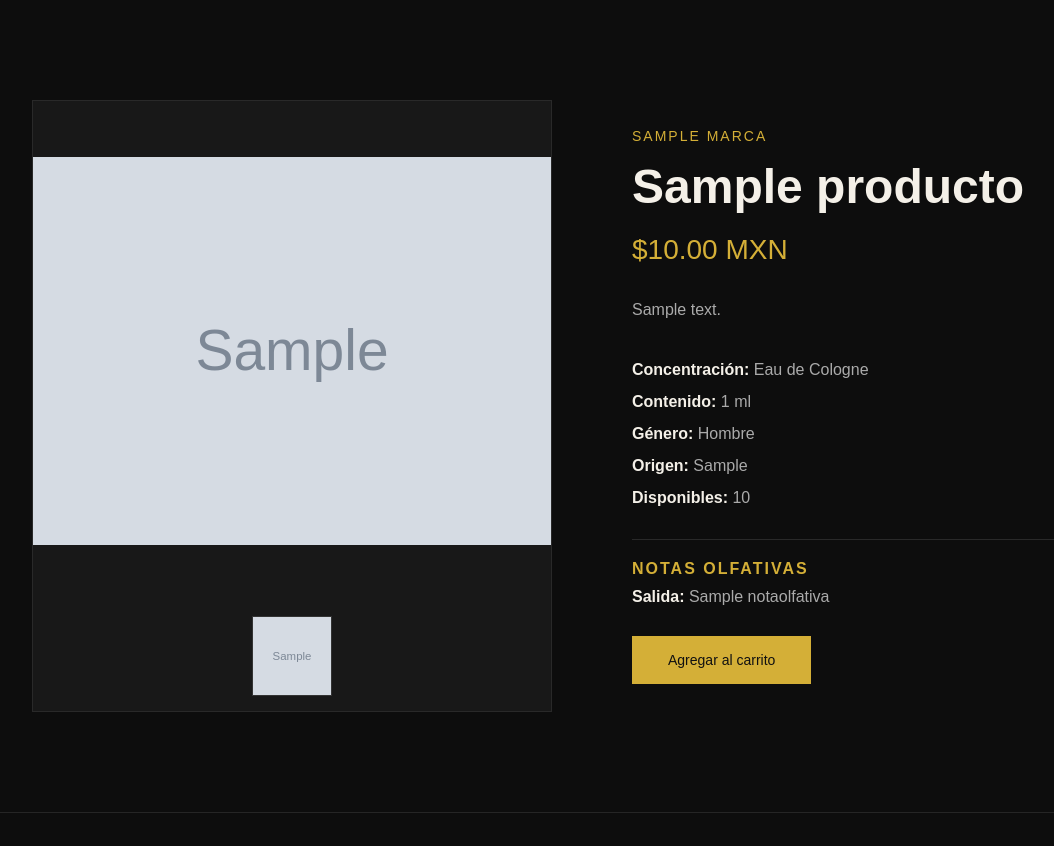
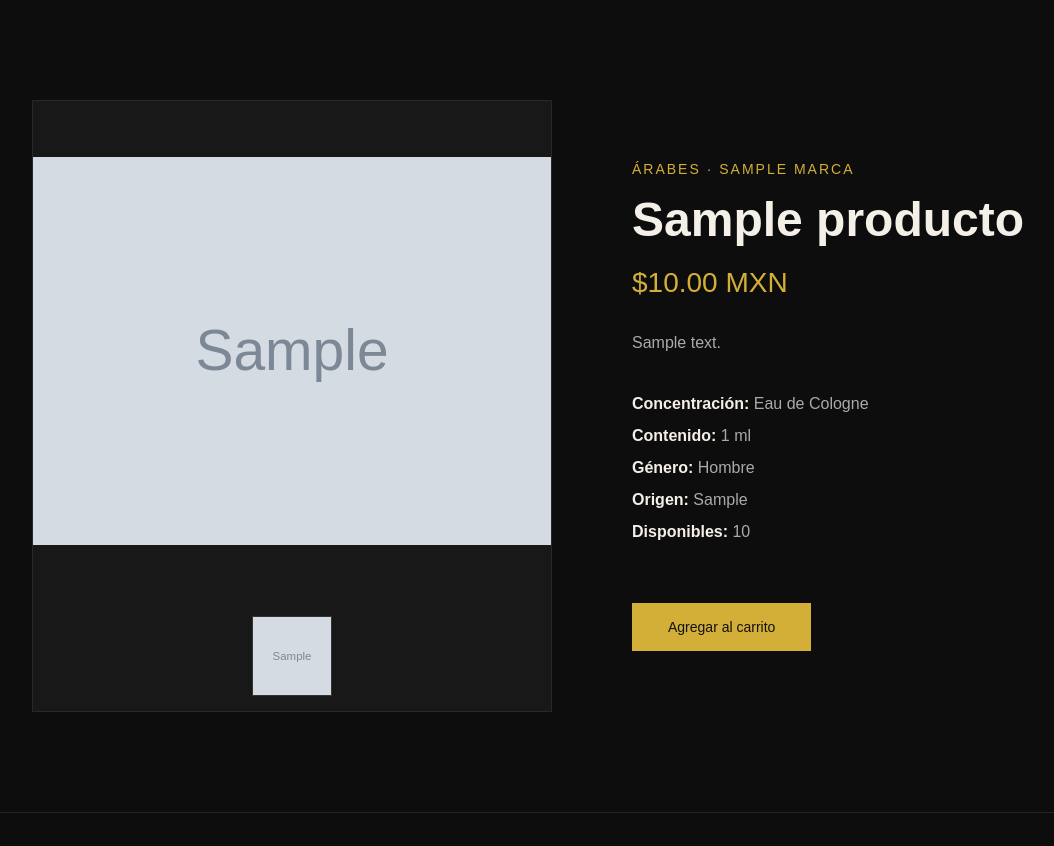
Before and after one commit to Vikey471/Perfumundo, a Django app: a page that uses tienda/templates/tienda/detalle_producto.html in a window 1280 px wide. Shown: the part 80-926 px from the top of the page, without its empty margins (48-1102 px from the left). Run offline with Django 5.2, Linux system fonts and the light colour scheme; tables that the repository leaves empty hold one stand-in row (values such as "Sample post"); grey boxes marked "Sample" are stand-in pictures.

Commit message:
Categorías Árabes, Diseñador y Nicho; quitar notas olfativas
- Marca.categoria agrupa las casas árabes, diseñadores y marcas nicho
- Se eliminan NotaOlfativa y ProductoNota: la info va en la descripción
- Catálogo: pestañas por categoría y la marca como subcategoría
- Inicio enlaza a las tres categorías principales
- Admin muestra y filtra por categoría

Co-Authored-By: Claude Opus 5.5 <noreply@anthropic.com>

```diff
--- a/tienda/models.py
+++ b/tienda/models.py
@@ -17,13 +17,25 @@ def _slug_unico(instancia, texto):
 
 
 class Marca(models.Model):
+    """Casa árabe, diseñador o marca nicho (subcategoría del catálogo)."""
+
+    class Categoria(models.TextChoices):
+        ARABE = 'arabe', 'Árabes'
+        DISENADOR = 'disenador', 'Diseñador'
+        NICHO = 'nicho', 'Nicho'
+
     nombre = models.CharField(max_length=100, unique=True)
+    categoria = models.CharField(
+        max_length=20,
+        choices=Categoria.choices,
+        db_index=True
+    )
     slug = models.SlugField(max_length=120, unique=True, blank=True)
     pais_origen = models.CharField(max_length=60, blank=True)
     descripcion = models.TextField(blank=True)
 
     class Meta:
-        ordering = ['nombre']
+        ordering = ['categoria', 'nombre']
         verbose_name = 'marca'
         verbose_name_plural = 'marcas'
 
@@ -34,18 +46,6 @@ class Marca(models.Model):
         if not self.slug:
             self.slug = _slug_unico(self, self.nombre)
         super().save(*args, **kwargs)
-
-
-class NotaOlfativa(models.Model):
-    nombre = models.CharField(max_length=60, unique=True)
-
-    class Meta:
-        ordering = ['nombre']
-        verbose_name = 'nota olfativa'
-        verbose_name_plural = 'notas olfativas'
-
-    def __str__(self):
-        return self.nombre
 
 
 class Producto(models.Model):
@@ -68,7 +68,9 @@ class Producto(models.Model):
         on_delete=models.PROTECT,
         related_name='productos'
     )
-    descripcion = models.TextField()
+    descripcion = models.TextField(
+        help_text='Descripción breve del perfume (acordes, notas y estilo).'
+    )
 
     concentracion = models.CharField(
         max_length=10,
@@ -87,13 +89,6 @@ class Producto(models.Model):
         validators=[MinValueValidator(0)]
     )
     stock = models.PositiveIntegerField(default=0)
-
-    notas = models.ManyToManyField(
-        NotaOlfativa,
-        through='ProductoNota',
-        related_name='productos',
-        blank=True
-    )
 
     imagen = models.ImageField(
         'imagen principal',
@@ -135,42 +130,6 @@ class Producto(models.Model):
     def disponible(self):
         return self.activo and self.stock > 0
 
-    def notas_por_tipo(self):
-        """Devuelve {'Salida': [...], 'Corazón': [...], 'Fondo': [...]}."""
-        grupos = {etiqueta: [] for _, etiqueta in ProductoNota.Tipo.choices}
-        for pn in self.producto_notas.all():
-            grupos[pn.get_tipo_display()].append(pn.nota.nombre)
-        return {k: v for k, v in grupos.items() if v}
-
-
-class ProductoNota(models.Model):
-
-    class Tipo(models.TextChoices):
-        SALIDA = 'salida', 'Salida'
-        CORAZON = 'corazon', 'Corazón'
-        FONDO = 'fondo', 'Fondo'
-
-    producto = models.ForeignKey(
-        Producto,
-        on_delete=models.CASCADE,
-        related_name='producto_notas'
-    )
-    nota = models.ForeignKey(NotaOlfativa, on_delete=models.PROTECT)
-    tipo = models.CharField(max_length=10, choices=Tipo.choices)
-
-    class Meta:
-        verbose_name = 'nota del producto'
-        verbose_name_plural = 'notas del producto'
-        constraints = [
-            models.UniqueConstraint(
-                fields=['producto', 'nota', 'tipo'],
-                name='nota_unica_por_tipo'
-            ),
-        ]
-
-    def __str__(self):
-        return f'{self.nota} ({self.get_tipo_display()})'
-
 
 class ImagenProducto(models.Model):
     producto = models.ForeignKey(
--- a/tienda/static/tienda/css/estilos.css
+++ b/tienda/static/tienda/css/estilos.css
@@ -780,18 +780,13 @@ footer p {
     color: #aaa;
 }
 
-.product-notes {
-    border-top: 1px solid #292929;
-    padding-top: 20px;
-    color: #aaa;
+.product-detail-info .product-brand a {
+    color: inherit;
+    text-decoration: none;
 }
 
-.product-notes h2 {
-    font-size: 16px;
-    letter-spacing: 2px;
-    text-transform: uppercase;
-    color: #d4af37;
-    margin-bottom: 10px;
+.product-detail-info .product-brand a:hover {
+    text-decoration: underline;
 }
 
 .product-detail-image {
--- a/tienda/templates/tienda/detalle_producto.html
+++ b/tienda/templates/tienda/detalle_producto.html
@@ -72,7 +72,9 @@
             <div class="product-detail-info">
 
                 <p class="product-brand">
-                    {{ producto.marca.nombre }}
+                    <a href="{% url 'catalogo' %}?categoria={{ producto.marca.categoria }}">{{ producto.marca.get_categoria_display }}</a>
+                    ·
+                    <a href="{% url 'catalogo' %}?categoria={{ producto.marca.categoria }}&marca={{ producto.marca.slug }}">{{ producto.marca.nombre }}</a>
                 </p>
 
                 <h1>
@@ -84,7 +86,7 @@
                 </p>
 
                 <p class="product-description">
-                    {{ producto.descripcion }}
+                    {{ producto.descripcion|linebreaksbr }}
                 </p>
 
                 <ul class="product-specs">
@@ -96,18 +98,6 @@
                     {% endif %}
                     <li><strong>Disponibles:</strong> {{ producto.stock }}</li>
                 </ul>
-
-                {% if notas %}
-                    <div class="product-notes">
-                        <h2>Notas olfativas</h2>
-                        {% for tipo, lista in notas.items %}
-                            <p>
-                                <strong>{{ tipo }}:</strong>
-                                {{ lista|join:", " }}
-                            </p>
-                        {% endfor %}
-                    </div>
-                {% endif %}
 
                 {% if producto.stock > 0 %}
                     <form action="{% url 'agregar_carrito' producto.id %}" method="POST">
--- a/tienda/views.py
+++ b/tienda/views.py
@@ -20,19 +20,27 @@ def inicio(request):
 
 
 def catalogo(request):
+    categoria = request.GET.get('categoria') or None
+    marca = request.GET.get('marca') or None
     genero = request.GET.get('genero') or None
-    marca = request.GET.get('marca') or None
     concentracion = request.GET.get('concentracion') or None
 
     productos = Producto.objects.filter(activo=True).select_related('marca')
+    marcas = Marca.objects.filter(productos__activo=True).distinct()
+
+    if categoria in Marca.Categoria.values:
+        productos = productos.filter(marca__categoria=categoria)
+        marcas = marcas.filter(categoria=categoria)
+    else:
+        categoria = None
+
+    if marca:
+        productos = productos.filter(marca__slug=marca)
 
     if genero in Producto.Genero.values:
         productos = productos.filter(genero=genero)
     else:
         genero = None
-
-    if marca:
-        productos = productos.filter(marca__slug=marca)
 
     if concentracion in Producto.Concentracion.values:
         productos = productos.filter(concentracion=concentracion)
@@ -41,11 +49,13 @@ def catalogo(request):
 
     return render(request, 'tienda/catalogo.html', {
         'productos': productos,
+        'categoria_actual': categoria,
+        'marca_actual': marca,
         'genero_actual': genero,
-        'marca_actual': marca,
         'concentracion_actual': concentracion,
+        'categorias': Marca.Categoria.choices,
+        'marcas': marcas,
         'generos': Producto.Genero.choices,
-        'marcas': Marca.objects.filter(productos__activo=True).distinct(),
         'concentraciones': Producto.Concentracion.choices,
     })
 
@@ -54,14 +64,13 @@ def detalle_producto(request, slug):
     producto = get_object_or_404(
         Producto.objects
         .select_related('marca')
-        .prefetch_related('producto_notas__nota', 'imagenes'),
+        .prefetch_related('imagenes'),
         slug=slug,
         activo=True,
     )
 
     return render(request, 'tienda/detalle_producto.html', {
         'producto': producto,
-        'notas': producto.notas_por_tipo(),
     })
 
 
```
Also changed, not shown: tienda/admin.py (+11 -14 lines), tienda/templates/tienda/catalogo.html (+20 -8 lines), tienda/templates/tienda/inicio.html (+9 -9 lines), tienda/migrations/0004_categorias_sin_notas.py (added).
